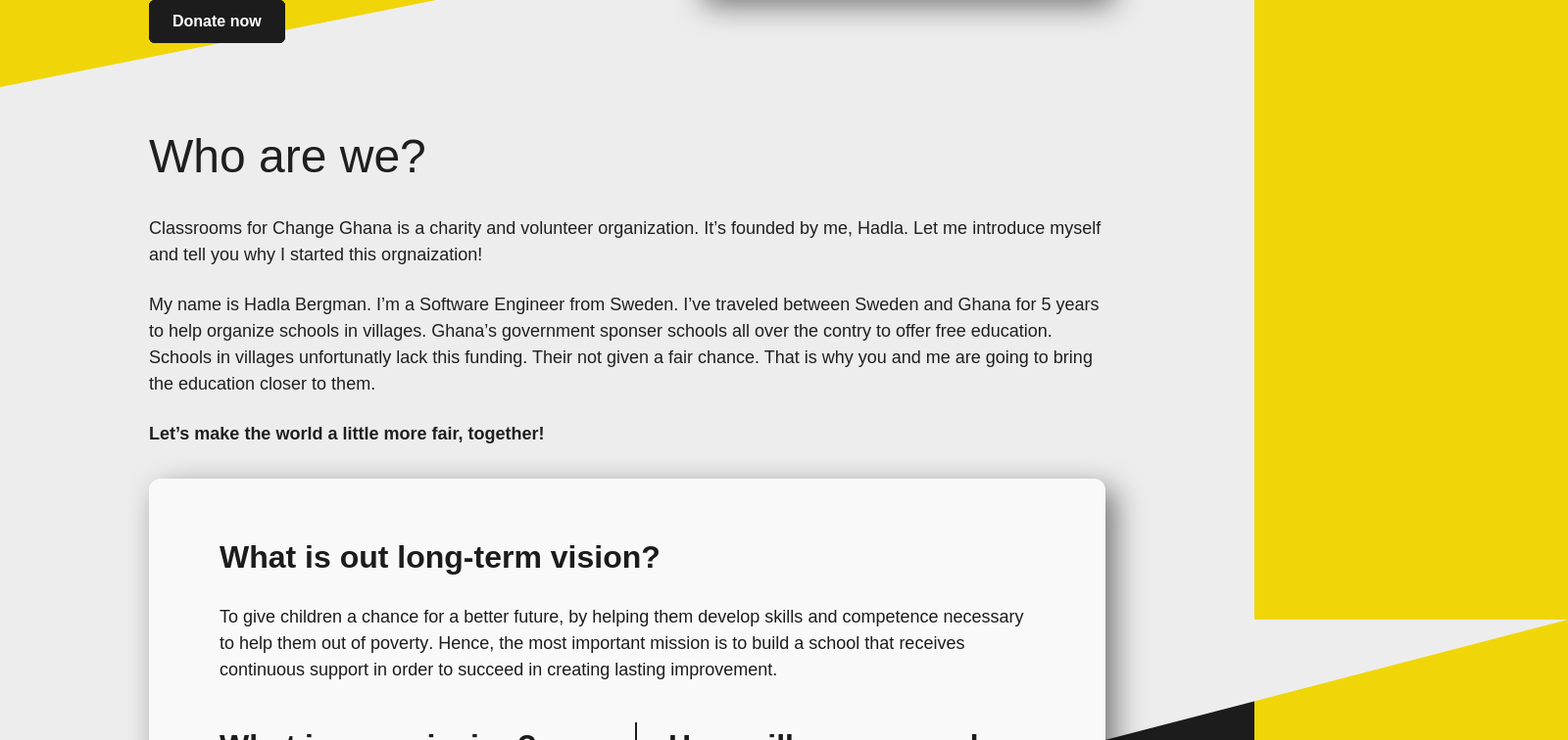
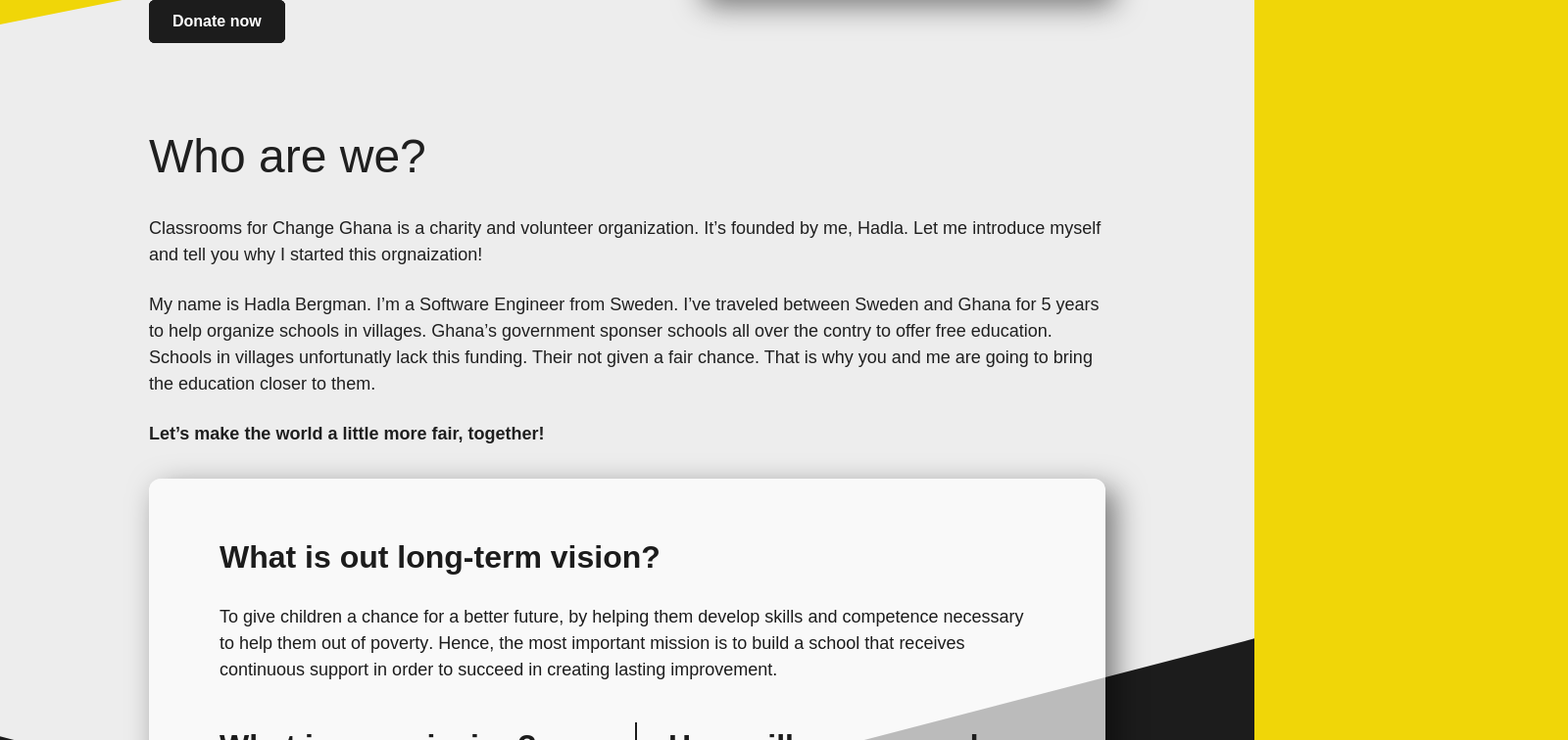
Before and after one commit to hadlabf/classrooms-for-change, a React (Create React App) app in the folder frontend/: page / in a window 1280 px wide. Shown: the part 400-1156 px from the top of the page at 98% size, 1600 px wide, since content can reach past the window. Built offline with nearby package versions, Linux system fonts and the light colour scheme; a web font is replaced by a local one.

Commit message:
fix: fix footer bug of being placed behind.

```diff
--- a/frontend/src/App.tsx
+++ b/frontend/src/App.tsx
@@ -45,7 +45,7 @@ function App() {
       <ThemeProvider theme={theme}>
         <Router>
           <Navbar />
-          <Box mt={8}>
+          <Box sx={{ overflowX: "clip" }}>
             <Routes>
               {useRoutes().map((route) => (
                 <Route key={route.path} path={route.path} element={route.node} />
--- a/frontend/src/components/Footer.tsx
+++ b/frontend/src/components/Footer.tsx
@@ -32,7 +32,8 @@ export const Footer = (): JSX.Element => {
 const FooterContariner = styled.footer`
   background-color: ${(props) => props.theme.colors.black} !important;
   color: ${(props) => props.theme.colors.grey08} !important;
-  margin-top: ${(props) => props.theme.spacer * 8}px;
   padding-top: ${(props) => props.theme.spacer * 8}px;
   padding-bottom: ${(props) => props.theme.spacer * 20}px;
+  position: relative;
+  z-index: 10;
 `;
--- a/frontend/src/components/UI/Common.tsx
+++ b/frontend/src/components/UI/Common.tsx
@@ -132,8 +132,10 @@ export const Layout = ({ children, direction, background }: LayoutProp): JSX.Ele
       <GreyBottom />
       <Black />
       <BlackBottom />
-      {/* <Yellow /> */}
-      <Container maxWidth="xl" sx={{ minHeight: "100vh", position: "relative", zIndex: 10 }}>
+      <Container
+        maxWidth="xl"
+        sx={{ minHeight: "100vh", position: "relative", zIndex: 10, paddingTop: 8 }}
+      >
         <Box
           display="flex"
           flexDirection={direction ? direction : "row"}
@@ -149,6 +151,7 @@ export const Layout = ({ children, direction, background }: LayoutProp): JSX.Ele
 
 const Background = styled.div`
   position: relative;
+  overflow-y: clip;
 `;
 export const BottomTriangle = styled.div`
   z-index: 5;
@@ -170,7 +173,7 @@ export const Grey = styled.div`
   position: absolute;
   width: 100vw;
   background: ${(props) => props.theme.colors.grey};
-  height: 900px;
+  height: 100vh;
   top: 100px;
 `;
 export const GreyBottom = styled(BottomTriangle)`
--- a/frontend/src/pages/home/Home.tsx
+++ b/frontend/src/pages/home/Home.tsx
@@ -59,7 +59,7 @@ const WhoAreWe = (): JSX.Element => {
   const { t } = useTranslation();
 
   return (
-    <Box mb={6}>
+    <Box>
       <Title2 weight="boldSlim">{t("pages.home.whoAreWe.title")}</Title2>
       <Text1>{t("pages.home.whoAreWe.p1")}</Text1>
       <Text1>{t("pages.home.whoAreWe.p2")}</Text1>
```
